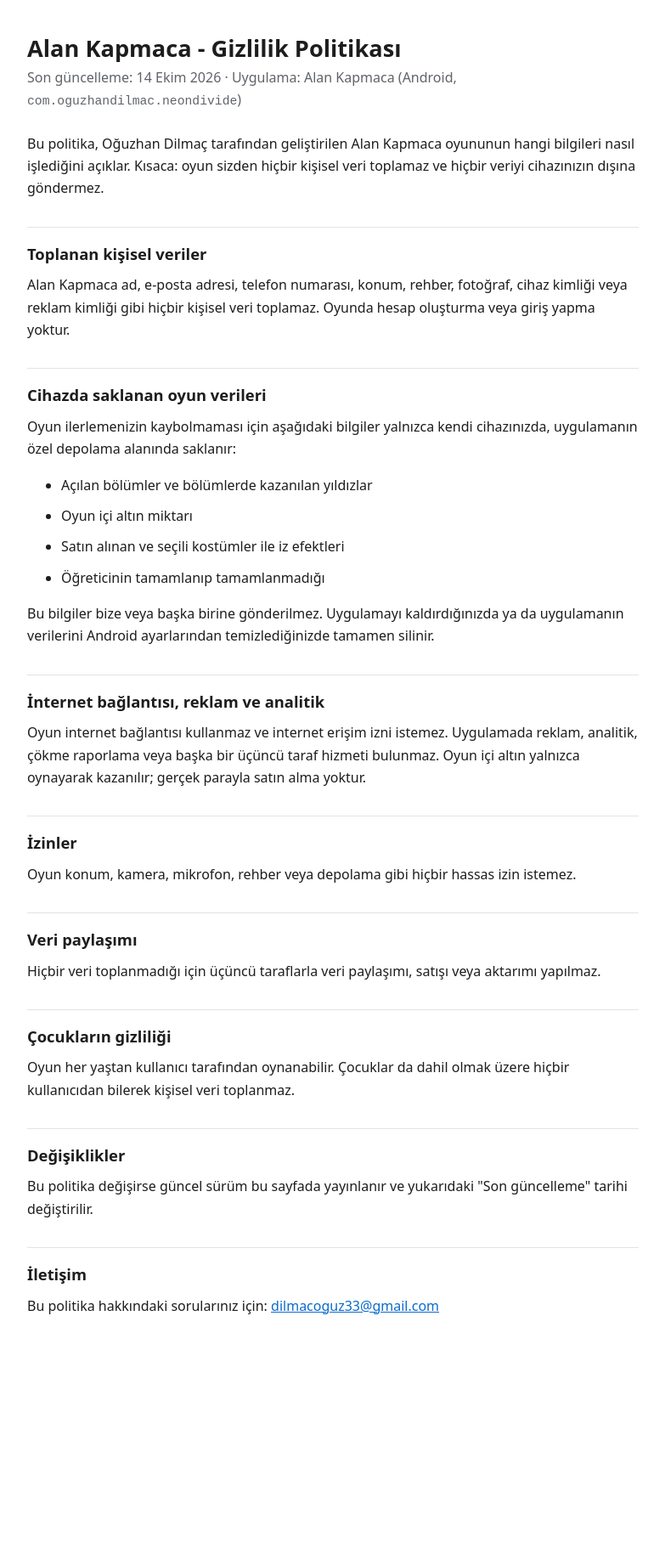
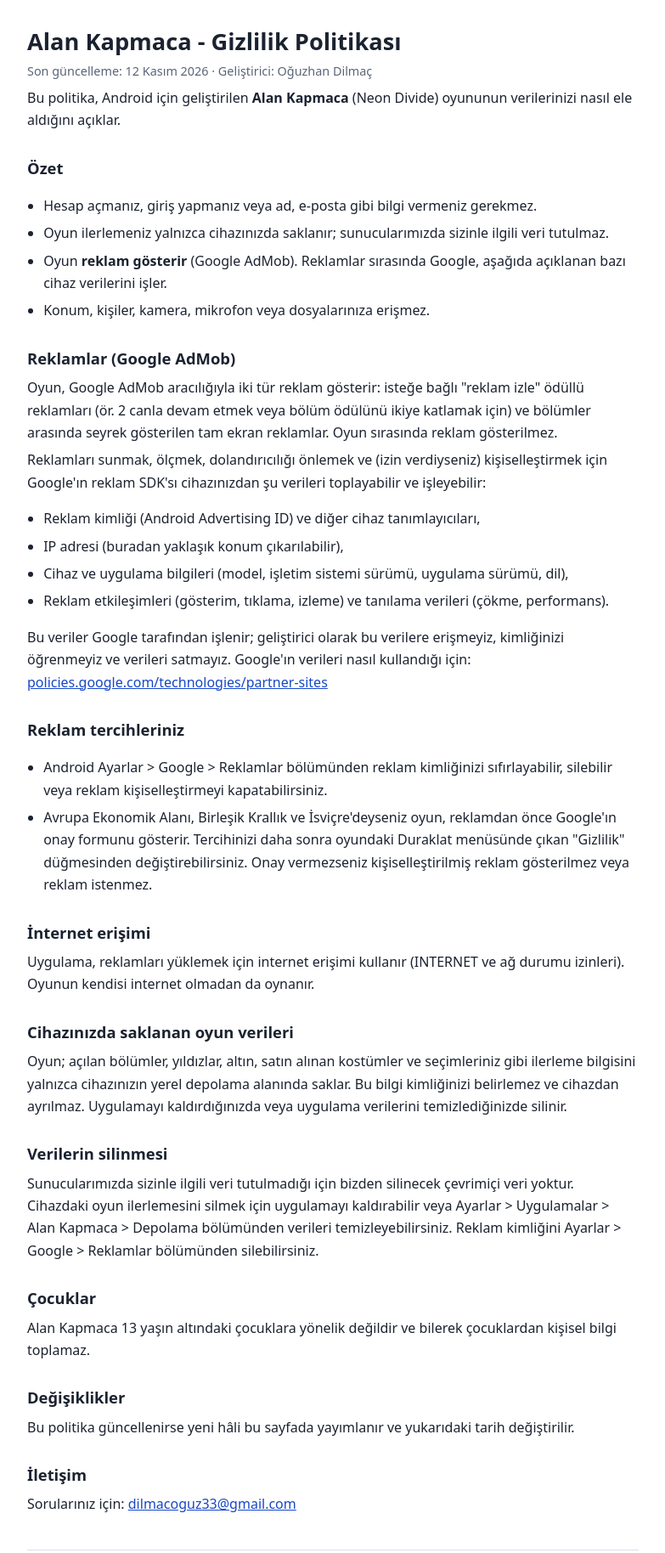
Before and after one commit to Oguzhan61-dilmac/alankapmaca-privacy, a plain HTML site: page index.html in a window 1280 px wide. Shown: the top 1828 px of the page at 85% size, without its empty margins (248-1031 px from the left). Before the commit the page ends 1624 px from the top, so only its background shows below. Drawn offline with Linux system fonts and the light colour scheme.

Commit message:
1.3.0: reklam (AdMob) ve internet iznini anlatan gizlilik politikası

```diff
--- a/index.html
+++ b/index.html
@@ -3,60 +3,125 @@
 <head>
 <meta charset="utf-8">
 <meta name="viewport" content="width=device-width, initial-scale=1">
-<title>Alan Kapmaca - Gizlilik Politikası</title>
+<title>Alan Kapmaca - Gizlilik Politikası / Privacy Policy</title>
 <style>
-  :root { --bg: #ffffff; --fg: #1d1d1f; --muted: #5f6368; --accent: #0b6bcb; --line: #e3e3e6; }
+  :root { --bg:#ffffff; --fg:#1b2230; --dim:#5a6578; --line:#d9dee8; --acc:#1747c7; }
   @media (prefers-color-scheme: dark) {
-    :root { --bg: #121214; --fg: #ececf1; --muted: #a0a3ab; --accent: #6cb4ff; --line: #2c2c31; }
+    :root { --bg:#0e1424; --fg:#e6ecfa; --dim:#9aa7c4; --line:#27324f; --acc:#7fb0ff; }
   }
-  body { margin: 0; background: var(--bg); color: var(--fg);
-         font: 16px/1.65 system-ui, -apple-system, "Segoe UI", Roboto, sans-serif; }
-  main { max-width: 720px; margin: 0 auto; padding: 40px 16px 64px; }
-  h1 { font-size: 1.7rem; line-height: 1.25; margin: 0 0 4px; }
-  h2 { font-size: 1.15rem; margin: 32px 0 8px; padding-top: 16px; border-top: 1px solid var(--line); }
-  p, li { margin: 0 0 10px; }
-  .meta { color: var(--muted); margin-bottom: 24px; }
-  a { color: var(--accent); }
-  code { font-size: 0.92em; }
+  html { background:var(--bg); }
+  body { margin:0; background:var(--bg); color:var(--fg); font:16px/1.65 system-ui,-apple-system,"Segoe UI",Roboto,sans-serif; }
+  main { max-width:720px; margin:0 auto; padding:32px 16px 64px; }
+  h1 { font-size:1.7rem; line-height:1.25; margin:0 0 4px; }
+  h2 { font-size:1.15rem; margin:28px 0 6px; }
+  p, li { margin:6px 0; }
+  ul { padding-left:1.2rem; }
+  .meta { color:var(--dim); font-size:.9rem; }
+  hr { border:0; border-top:1px solid var(--line); margin:40px 0; }
+  a { color:var(--acc); }
 </style>
 </head>
 <body>
 <main>
-  <h1>Alan Kapmaca - Gizlilik Politikası</h1>
-  <p class="meta">Son güncelleme: 14 Ekim 2026 · Uygulama: Alan Kapmaca (Android, <code>com.oguzhandilmac.neondivide</code>)</p>
 
-  <p>Bu politika, Oğuzhan Dilmaç tarafından geliştirilen Alan Kapmaca oyununun hangi bilgileri nasıl işlediğini açıklar. Kısaca: oyun sizden hiçbir kişisel veri toplamaz ve hiçbir veriyi cihazınızın dışına göndermez.</p>
+<h1>Alan Kapmaca - Gizlilik Politikası</h1>
+<p class="meta">Son güncelleme: 12 Kasım 2026 · Geliştirici: Oğuzhan Dilmaç</p>
 
-  <h2>Toplanan kişisel veriler</h2>
-  <p>Alan Kapmaca ad, e-posta adresi, telefon numarası, konum, rehber, fotoğraf, cihaz kimliği veya reklam kimliği gibi hiçbir kişisel veri toplamaz. Oyunda hesap oluşturma veya giriş yapma yoktur.</p>
+<p>Bu politika, Android için geliştirilen <strong>Alan Kapmaca</strong> (Neon Divide) oyununun verilerinizi nasıl ele aldığını açıklar.</p>
 
-  <h2>Cihazda saklanan oyun verileri</h2>
-  <p>Oyun ilerlemenizin kaybolmaması için aşağıdaki bilgiler yalnızca kendi cihazınızda, uygulamanın özel depolama alanında saklanır:</p>
-  <ul>
-    <li>Açılan bölümler ve bölümlerde kazanılan yıldızlar</li>
-    <li>Oyun içi altın miktarı</li>
-    <li>Satın alınan ve seçili kostümler ile iz efektleri</li>
-    <li>Öğreticinin tamamlanıp tamamlanmadığı</li>
-  </ul>
-  <p>Bu bilgiler bize veya başka birine gönderilmez. Uygulamayı kaldırdığınızda ya da uygulamanın verilerini Android ayarlarından temizlediğinizde tamamen silinir.</p>
+<h2>Özet</h2>
+<ul>
+  <li>Hesap açmanız, giriş yapmanız veya ad, e-posta gibi bilgi vermeniz gerekmez.</li>
+  <li>Oyun ilerlemeniz yalnızca cihazınızda saklanır; sunucularımızda sizinle ilgili veri tutulmaz.</li>
+  <li>Oyun <strong>reklam gösterir</strong> (Google AdMob). Reklamlar sırasında Google, aşağıda açıklanan bazı cihaz verilerini işler.</li>
+  <li>Konum, kişiler, kamera, mikrofon veya dosyalarınıza erişmez.</li>
+</ul>
 
-  <h2>İnternet bağlantısı, reklam ve analitik</h2>
-  <p>Oyun internet bağlantısı kullanmaz ve internet erişim izni istemez. Uygulamada reklam, analitik, çökme raporlama veya başka bir üçüncü taraf hizmeti bulunmaz. Oyun içi altın yalnızca oynayarak kazanılır; gerçek parayla satın alma yoktur.</p>
+<h2>Reklamlar (Google AdMob)</h2>
+<p>Oyun, Google AdMob aracılığıyla iki tür reklam gösterir: isteğe bağlı "reklam izle" ödüllü reklamları (ör. 2 canla devam etmek veya bölüm ödülünü ikiye katlamak için) ve bölümler arasında seyrek gösterilen tam ekran reklamlar. Oyun sırasında reklam gösterilmez.</p>
+<p>Reklamları sunmak, ölçmek, dolandırıcılığı önlemek ve (izin verdiyseniz) kişiselleştirmek için Google'ın reklam SDK'sı cihazınızdan şu verileri toplayabilir ve işleyebilir:</p>
+<ul>
+  <li>Reklam kimliği (Android Advertising ID) ve diğer cihaz tanımlayıcıları,</li>
+  <li>IP adresi (buradan yaklaşık konum çıkarılabilir),</li>
+  <li>Cihaz ve uygulama bilgileri (model, işletim sistemi sürümü, uygulama sürümü, dil),</li>
+  <li>Reklam etkileşimleri (gösterim, tıklama, izleme) ve tanılama verileri (çökme, performans).</li>
+</ul>
+<p>Bu veriler Google tarafından işlenir; geliştirici olarak bu verilere erişmeyiz, kimliğinizi öğrenmeyiz ve verileri satmayız. Google'ın verileri nasıl kullandığı için: <a href="https://policies.google.com/technologies/partner-sites">policies.google.com/technologies/partner-sites</a></p>
 
-  <h2>İzinler</h2>
-  <p>Oyun konum, kamera, mikrofon, rehber veya depolama gibi hiçbir hassas izin istemez.</p>
+<h2>Reklam tercihleriniz</h2>
+<ul>
+  <li>Android Ayarlar &gt; Google &gt; Reklamlar bölümünden reklam kimliğinizi sıfırlayabilir, silebilir veya reklam kişiselleştirmeyi kapatabilirsiniz.</li>
+  <li>Avrupa Ekonomik Alanı, Birleşik Krallık ve İsviçre'deyseniz oyun, reklamdan önce Google'ın onay formunu gösterir. Tercihinizi daha sonra oyundaki Duraklat menüsünde çıkan "Gizlilik" düğmesinden değiştirebilirsiniz. Onay vermezseniz kişiselleştirilmiş reklam gösterilmez veya reklam istenmez.</li>
+</ul>
 
-  <h2>Veri paylaşımı</h2>
-  <p>Hiçbir veri toplanmadığı için üçüncü taraflarla veri paylaşımı, satışı veya aktarımı yapılmaz.</p>
+<h2>İnternet erişimi</h2>
+<p>Uygulama, reklamları yüklemek için internet erişimi kullanır (INTERNET ve ağ durumu izinleri). Oyunun kendisi internet olmadan da oynanır.</p>
 
-  <h2>Çocukların gizliliği</h2>
-  <p>Oyun her yaştan kullanıcı tarafından oynanabilir. Çocuklar da dahil olmak üzere hiçbir kullanıcıdan bilerek kişisel veri toplanmaz.</p>
+<h2>Cihazınızda saklanan oyun verileri</h2>
+<p>Oyun; açılan bölümler, yıldızlar, altın, satın alınan kostümler ve seçimleriniz gibi ilerleme bilgisini yalnızca cihazınızın yerel depolama alanında saklar. Bu bilgi kimliğinizi belirlemez ve cihazdan ayrılmaz. Uygulamayı kaldırdığınızda veya uygulama verilerini temizlediğinizde silinir.</p>
 
-  <h2>Değişiklikler</h2>
-  <p>Bu politika değişirse güncel sürüm bu sayfada yayınlanır ve yukarıdaki "Son güncelleme" tarihi değiştirilir.</p>
+<h2>Verilerin silinmesi</h2>
+<p>Sunucularımızda sizinle ilgili veri tutulmadığı için bizden silinecek çevrimiçi veri yoktur. Cihazdaki oyun ilerlemesini silmek için uygulamayı kaldırabilir veya Ayarlar &gt; Uygulamalar &gt; Alan Kapmaca &gt; Depolama bölümünden verileri temizleyebilirsiniz. Reklam kimliğini Ayarlar &gt; Google &gt; Reklamlar bölümünden silebilirsiniz.</p>
 
-  <h2>İletişim</h2>
-  <p>Bu politika hakkındaki sorularınız için: <a href="mailto:dilmacoguz33@gmail.com">dilmacoguz33@gmail.com</a></p>
+<h2>Çocuklar</h2>
+<p>Alan Kapmaca 13 yaşın altındaki çocuklara yönelik değildir ve bilerek çocuklardan kişisel bilgi toplamaz.</p>
+
+<h2>Değişiklikler</h2>
+<p>Bu politika güncellenirse yeni hâli bu sayfada yayımlanır ve yukarıdaki tarih değiştirilir.</p>
+
+<h2>İletişim</h2>
+<p>Sorularınız için: <a href="mailto:dilmacoguz33@gmail.com">dilmacoguz33@gmail.com</a></p>
+
+<hr>
+
+<h1>Alan Kapmaca - Privacy Policy</h1>
+<p class="meta">Last updated: November 12, 2026 · Developer: Oğuzhan Dilmaç</p>
+
+<p>This policy explains how the Android game <strong>Alan Kapmaca</strong> (Neon Divide) handles your data.</p>
+
+<h2>Summary</h2>
+<ul>
+  <li>No account, sign-in, name or email is required.</li>
+  <li>Your game progress is stored only on your device; we keep no data about you on our servers.</li>
+  <li>The game <strong>shows ads</strong> (Google AdMob). While ads are served, Google processes certain device data as described below.</li>
+  <li>The app does not access your location, contacts, camera, microphone or files.</li>
+</ul>
+
+<h2>Ads (Google AdMob)</h2>
+<p>The game shows two kinds of ads through Google AdMob: optional rewarded ads ("watch an ad", e.g. to continue with 2 lives or double a level reward) and occasional full-screen ads between levels. No ads are shown during gameplay.</p>
+<p>To deliver, measure, protect against fraud and (if you allow it) personalize ads, Google's ads SDK may collect and process the following from your device:</p>
+<ul>
+  <li>Advertising ID (Android Advertising ID) and other device identifiers,</li>
+  <li>IP address (from which approximate location may be inferred),</li>
+  <li>Device and app information (model, OS version, app version, language),</li>
+  <li>Ad interactions (impressions, clicks, views) and diagnostics (crashes, performance).</li>
+</ul>
+<p>This data is processed by Google. As the developer we do not have access to it, do not learn your identity and do not sell it. For how Google uses data: <a href="https://policies.google.com/technologies/partner-sites">policies.google.com/technologies/partner-sites</a></p>
+
+<h2>Your ad choices</h2>
+<ul>
+  <li>In Android Settings &gt; Google &gt; Ads you can reset or delete your advertising ID or turn off ad personalization.</li>
+  <li>If you are in the European Economic Area, the United Kingdom or Switzerland, the game shows Google's consent form before ads. You can change your choice later with the "Gizlilik" (Privacy) button in the in-game Pause menu. If you do not consent, personalized ads are not shown or ads are not requested.</li>
+</ul>
+
+<h2>Internet access</h2>
+<p>The app uses internet access to load ads (INTERNET and network-state permissions). The game itself can be played offline.</p>
+
+<h2>Game data stored on your device</h2>
+<p>The game keeps your progress (unlocked levels, stars, gold, purchased skins and your choices) only in your device's local storage. This information does not identify you and never leaves your device. It is removed when you uninstall the app or clear its data.</p>
+
+<h2>Data deletion</h2>
+<p>Because no data about you is stored on our servers, there is no online data to delete from us. To remove the game progress on your device, uninstall the app or clear its data under Settings &gt; Apps &gt; Alan Kapmaca &gt; Storage. You can delete your advertising ID under Settings &gt; Google &gt; Ads.</p>
+
+<h2>Children</h2>
+<p>Alan Kapmaca is not directed to children under 13 and does not knowingly collect personal information from children.</p>
+
+<h2>Changes</h2>
+<p>If this policy changes, the new version will be posted on this page and the date above will be updated.</p>
+
+<h2>Contact</h2>
+<p>For questions: <a href="mailto:dilmacoguz33@gmail.com">dilmacoguz33@gmail.com</a></p>
+
 </main>
 </body>
 </html>
```
